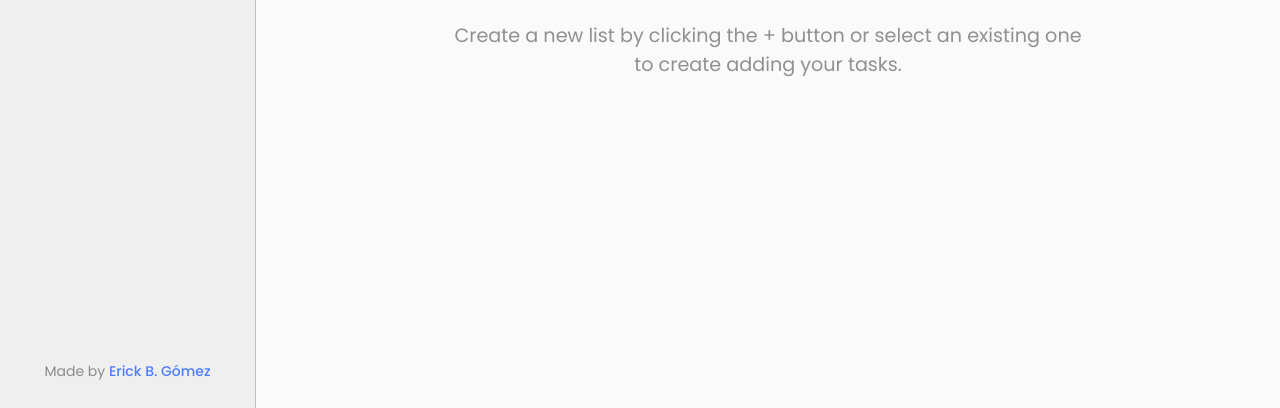
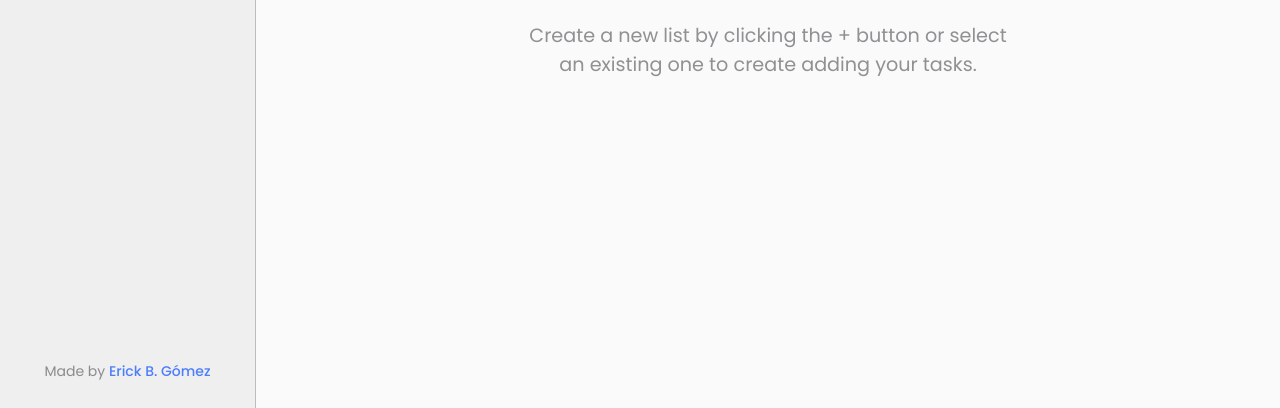
Before and after one commit to ErickBGomez/todo-project, a website built with webpack: page dist/index.html in a window 1280 px wide. Shown: the part 392-800 px from the top of the page. Built offline with nearby package versions, Linux system fonts and the light colour scheme.

Commit message:
Change empty list width

```diff
--- a/src/style.css
+++ b/src/style.css
@@ -270,7 +270,7 @@ p {
   flex-direction: column;
   justify-content: center;
   margin: 48px auto;
-  width: clamp(400px, 50vw, 800px);
+  width: clamp(400px, 50vw, 500px);
   text-align: center;
   gap: 24px;
 }
```
